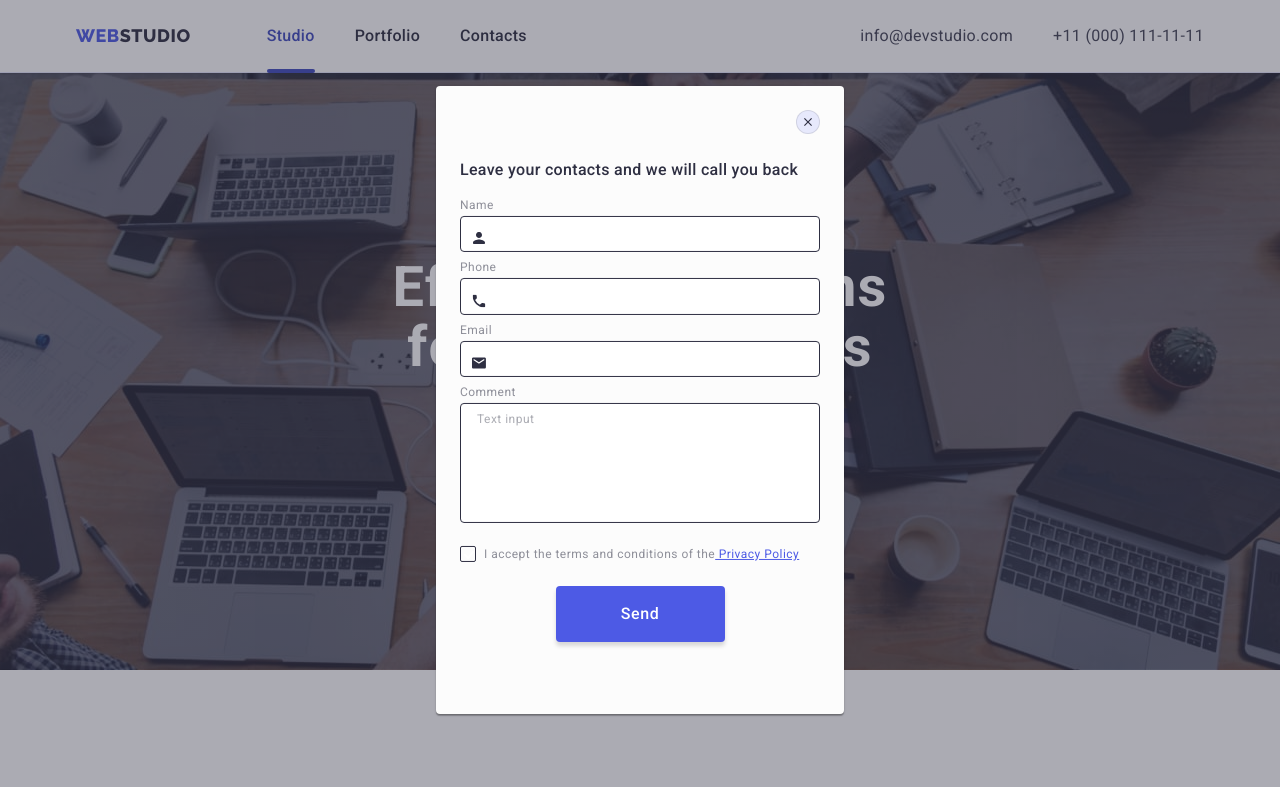
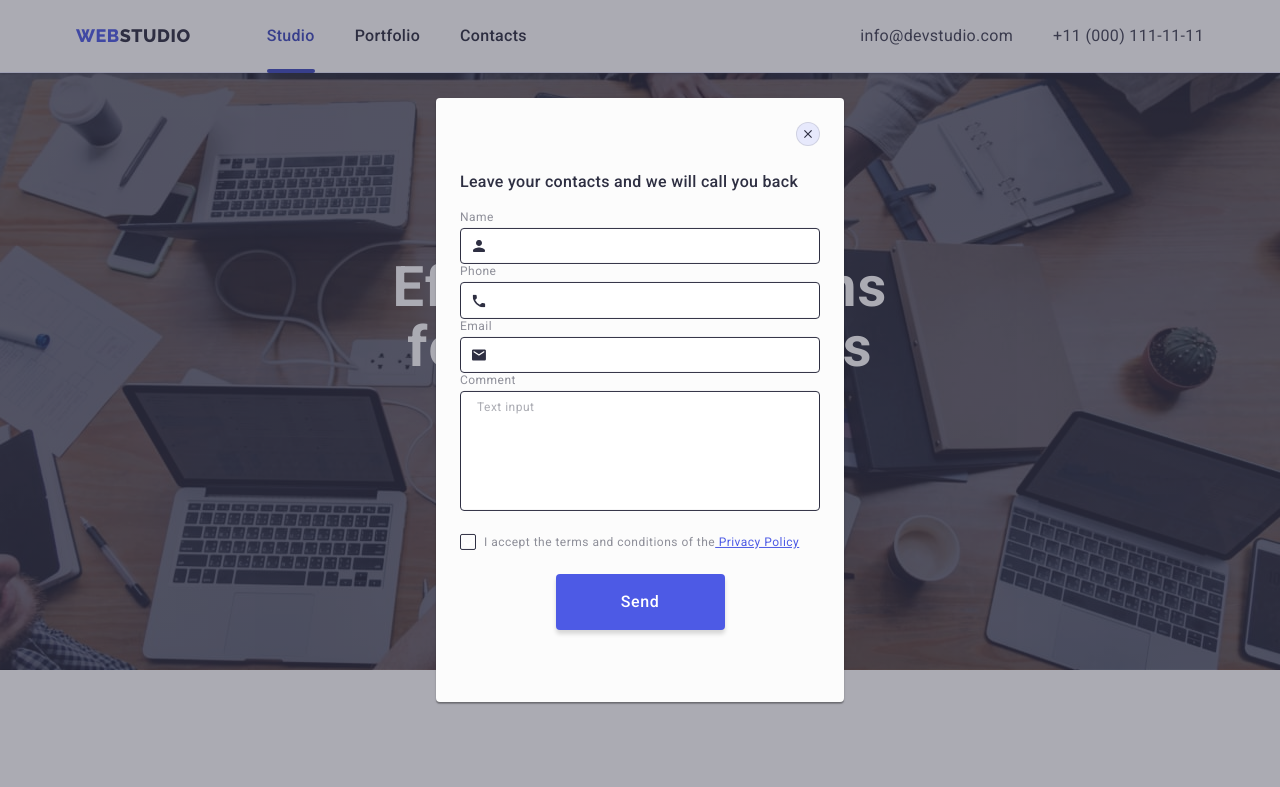
Before and after one commit to NataliiaKostiuk/goit-markur-hw-6, a plain HTML site: page index.html in a window 1280 px wide. Both pictures are taken after a click on the button "Order Service". Shown: the top 787 px of the page. Drawn offline with nearby package versions, Linux system fonts and the light colour scheme.

Commit message:
hw-6 coorected2

```diff
--- a/css/styles.css
+++ b/css/styles.css
@@ -664,10 +664,12 @@ border-color: var(--hover-focus);}
     color:var(--icon-color);
     margin-bottom: 4px;
 }
+.modal-active-field{
+  margin-bottom: 80px;
+}
 .modal-form-input{
   width: 100%;
   padding: 8px 38px;
-  margin-bottom: 8px;
   transition: border-color var(--transition);
   border: 1px solid var(--secondary-color);
   border-radius: 4px;
```
